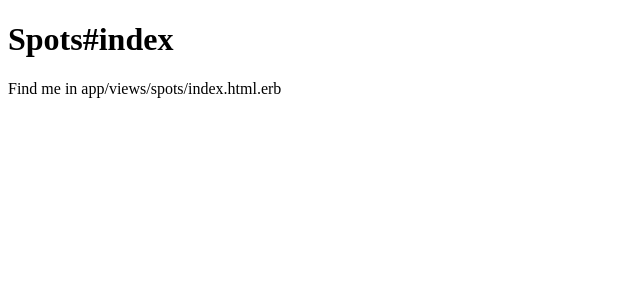
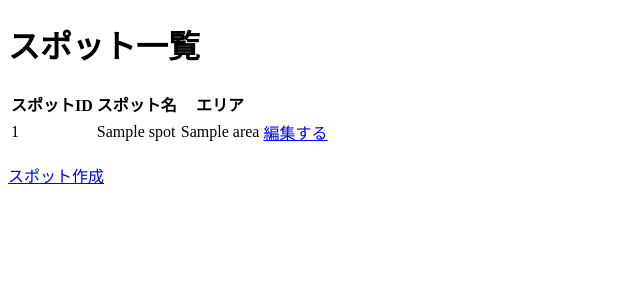
Before and after one commit to sumika6211/hiroshimap, a Rails app: page /spots in a window 1280 px wide. Shown: the part 151-451 px from the top of the page, without its empty margins (0-640 px from the left). Run offline with Rails 7, Linux system fonts and the light colour scheme; tables that the repository leaves empty hold one stand-in row (values such as "Sample post"); style sheets or scripts are compiled from the project's sources.

Commit message:
spot完了

```diff
--- a/app/controllers/spots_controller.rb
+++ b/app/controllers/spots_controller.rb
@@ -15,12 +15,26 @@ class SpotsController < ApplicationController
   end
 
   def index
+    @spots = Spot.all
   end
 
   def edit
+    @spot = Spot.find(params[:id])
+    @areas = Area.all
+  end
+
+  def update
+    @spot = Spot.find(params[:id])
+    if @spot.update(spot_params)
+      flash[:notice] = "You have updated spot successfully."
+      redirect_to spot_path(@spot.id)
+    else
+      render :edit
+    end
   end
 
   def show
+    @spot = Spot.find(params[:id])
   end
 
   private
--- a/app/views/spots/index.html.erb
+++ b/app/views/spots/index.html.erb
@@ -1,2 +1,30 @@
-<h1>Spots#index</h1>
-<p>Find me in app/views/spots/index.html.erb</p>
+<h1>スポット一覧</h1>
+
+<table class = "spot-table">
+  <thead>
+    <tr>
+      <th>スポットID</th>
+      <th>スポット名</th>
+      <th>エリア</th>
+      <th></th>
+    </tr>
+  </thead>
+  <tbody>
+    <% @spots.each do |spot| %>
+      <tr>
+        <td><%= spot.id %></td>
+        <td><%= spot.name %></td>
+        <td><%= spot.area.name %></td>
+        <td>
+          <%= link_to edit_spot_path(spot.id) do %>
+            編集する
+          <% end %>
+        </td>
+      </tr>
+    <% end %>
+  </tbody>
+</table>
+
+<%= link_to new_spot_path do %>
+  <p>スポット作成</p>
+<% end %>
--- a/app/views/spots/new.html.erb
+++ b/app/views/spots/new.html.erb
@@ -6,6 +6,9 @@
     <%= f.text_field :name, placeholder: "スポット名を入力してください" %>
   </div>
 
+  <div class = "select-field">
+    <%= f.collection_select :area_id, @areas, :id, :name, include_blank: "選択して下さい" %>
+  </div>
 
   <div class = "actions">
     <%= f.submit "作成する" %>
```
Also changed, not shown: app/views/spots/edit.html.erb (+20 -2 lines), app/views/spots/show.html.erb (+17 -2 lines).
